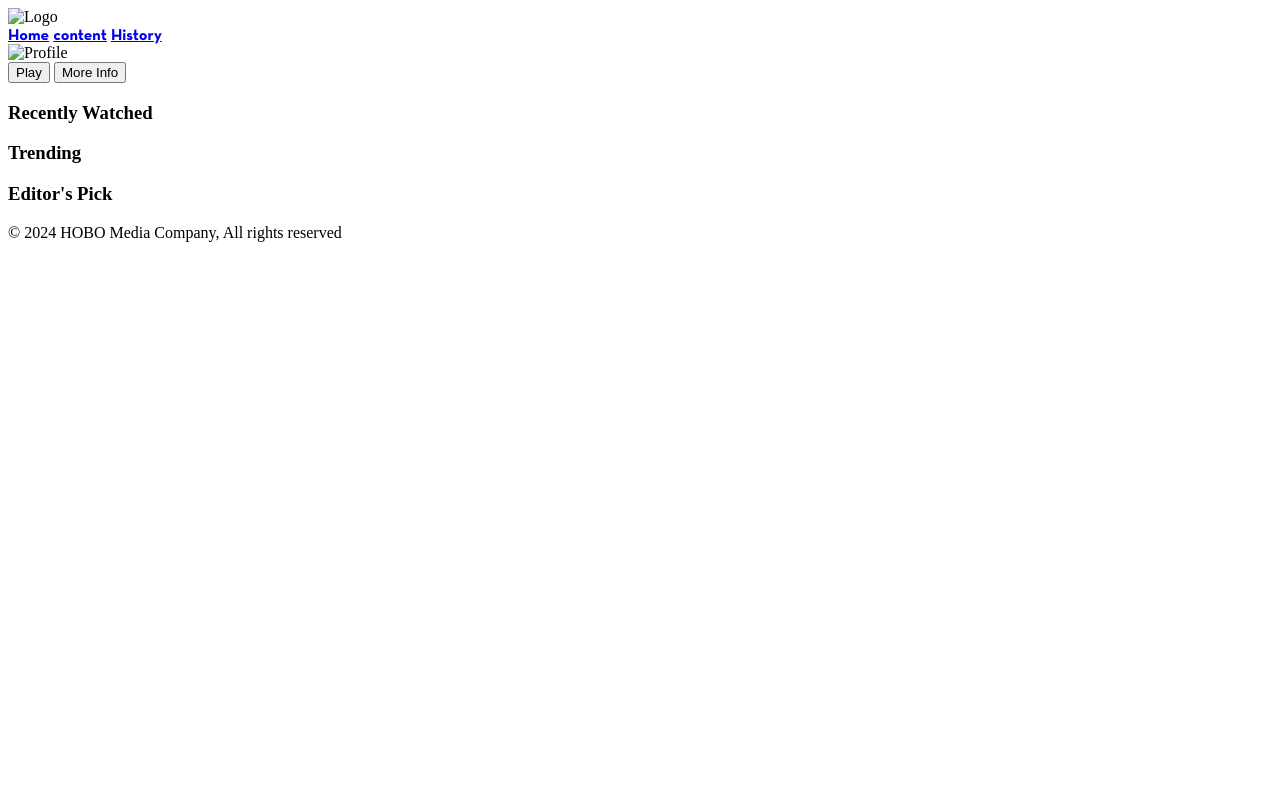
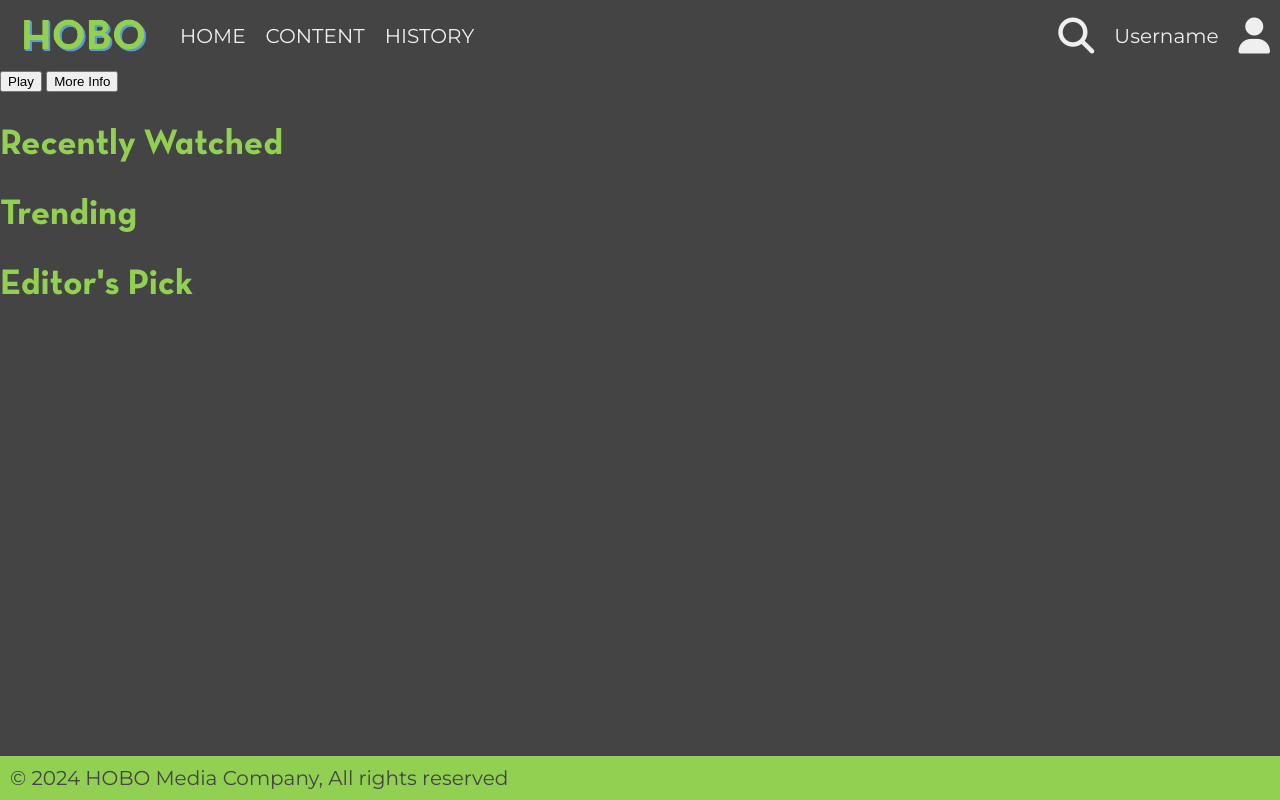
Before and after one commit to PRdWit/Ala-Project-2, a Django app: page / in a window 1280 px wide. Run offline with Django 5.2, Linux system fonts and the light colour scheme; style sheets or scripts are compiled from the project's sources; some libraries are stand-ins or nearby versions.

Commit message:
Header & Footer Styling

```diff
--- a/HOBO/HoboBrain/static/SCSS/global.scss
+++ b/HOBO/HoboBrain/static/SCSS/global.scss
@@ -9,6 +9,82 @@ $white: #efefef;
 $parafont: "Montserrat", sans-serif;
 $titlefont: NeutraText;
 
-a {
-    font-family: $titlefont;
+body {
+    background-color: $dark;
+    color: $white;
+    font-family: $parafont;
+    margin: 0;
+    width: auto;
+    display: flex;
+    flex-direction: column;
+    min-height: 100vh;
+
+    header {
+        display: flex;
+        width: auto;
+        justify-content: space-between;
+        align-items: center;
+        padding: 10px;
+
+        nav {
+            display: flex;
+            align-items: center;
+            gap: 20px;
+
+            #logo {
+                width: 150px;
+            }
+
+            a {
+                color: $white;
+                text-decoration: none;
+                font-family: $parafont;
+                font-size: 20px;
+
+                &:hover {
+                    color: $blue;
+                }
+            }
+        }
+
+        #navR {
+            display: flex;
+            align-items: center;
+            gap: 20px;
+
+            i {
+                font-size: 36px;
+            }
+
+            p {
+                font-size: 20px;
+                margin: 0;
+            }
+        }
+    }
+
+    main {
+        flex-grow: 1;
+
+        h1, h2, h3 {
+            color: $lime;
+            font-family: $titlefont;
+        }
+
+        h3 {
+            font-size: 36px;
+        }
+    }
+
+    footer {
+        background-color: $lime;
+        width: auto;
+        color: $dark;
+        padding: 10px;
+
+        p {
+            margin: 0;
+            font-size: 20px;
+        }
+    }
 }
--- a/HOBO/HoboBrain/templates/base.html
+++ b/HOBO/HoboBrain/templates/base.html
@@ -18,13 +18,17 @@
 </head>
 <body>
     <header>
-        <img src="" alt="Logo">
         <nav>
-            <a href="#">Home</a>
-            <a href="#">content</a>
-            <a href="#">History</a>
+            <img src="{% static "Pics/HOBO_logo.png" %}" alt="Logo" id="logo">
+            <a href="#">HOME</a>
+            <a href="#">CONTENT</a>
+            <a href="#">HISTORY</a>
         </nav>
-        <img src="" alt="Profile">
+        <section id="navR">
+            <i class="fa-solid fa-magnifying-glass"></i>
+            <p>Username</p>
+            <a><i class="fa-solid fa-user" id="profile"></i></a>
+        </section>
     </header>
     <main>
         {% block content %} {% endblock %}
```
